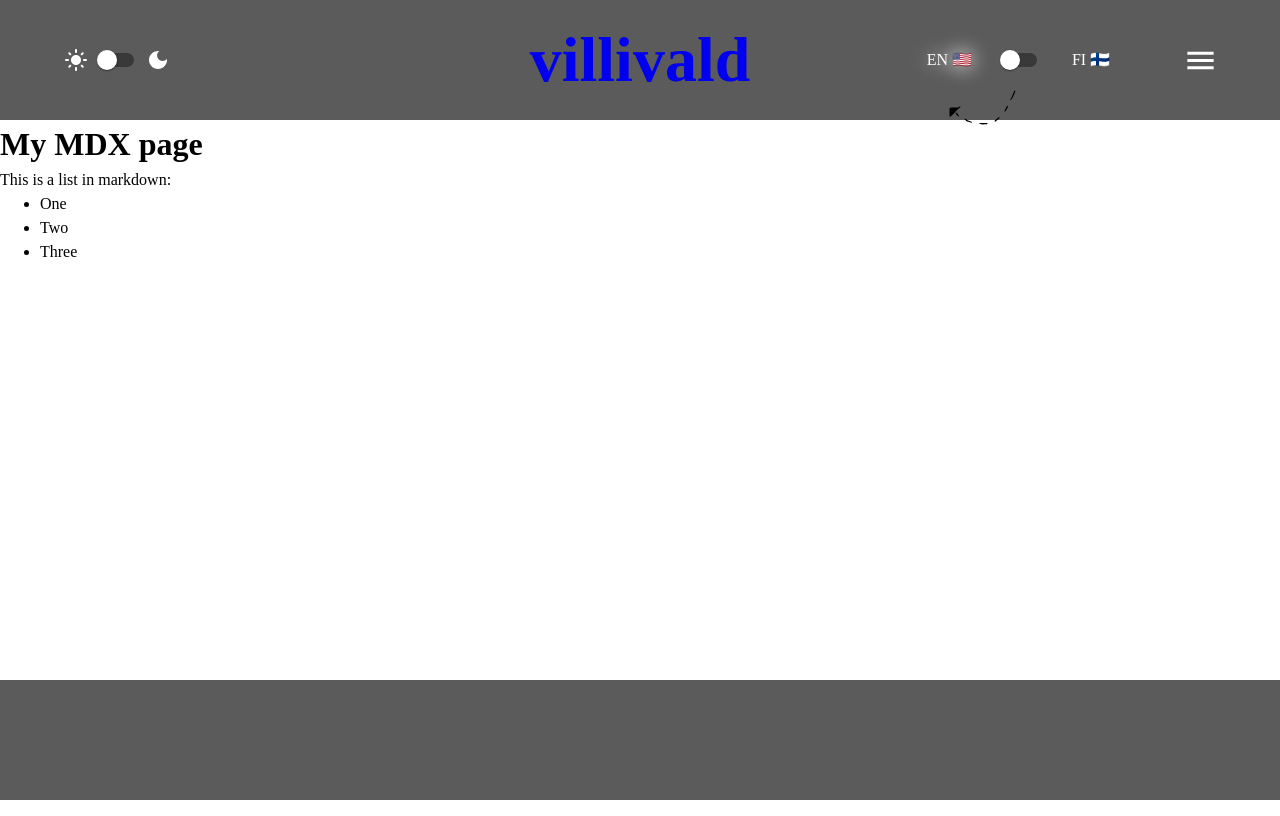
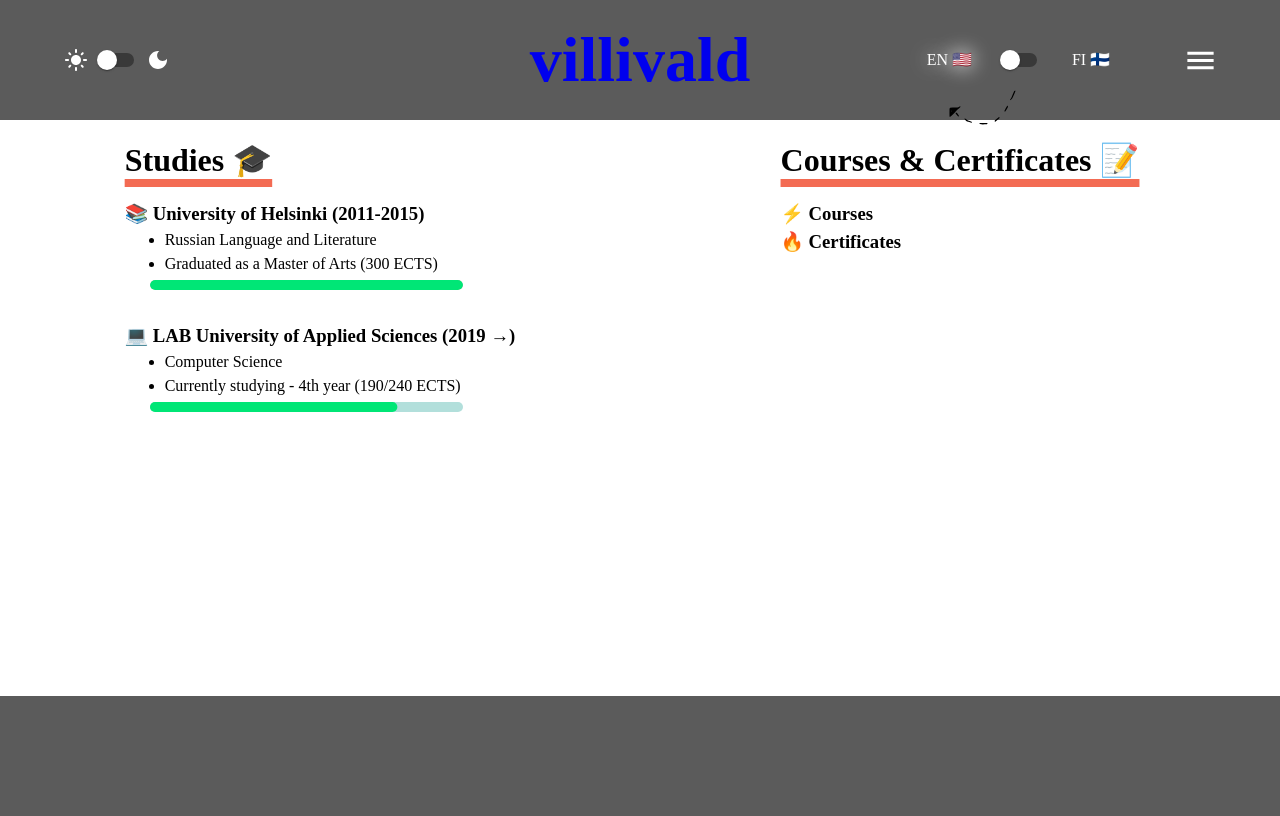
Before and after one commit to villivald/villivald.com, a Next.js app: page /study in a window 1280 px wide. Built offline with nearby package versions, Linux system fonts and the light colour scheme; a web font is replaced by a local one.

Commit message:
add studies page content & linear progress components

```diff
--- a/components/pageComponents/Studies.mdx
+++ /dev/null
@@ -1,7 +0,0 @@
-# My MDX page
-
-This is a list in markdown:
-
-- One
-- Two
-- Three
--- /dev/null
+++ b/components/pageComponents/Studies/LinearProgress.tsx
@@ -0,0 +1,40 @@
+import LinearProgress, {
+  linearProgressClasses,
+} from "@mui/material/LinearProgress";
+import { styled } from "@mui/material/styles";
+
+export const LabProgress = () => {
+  const BorderLinearProgress = styled(LinearProgress)(() => ({
+    height: 10,
+    borderRadius: 5,
+    [`&.${linearProgressClasses.colorPrimary}`]: {
+      backgroundColor: "#b2dfdb",
+    },
+    [`& .${linearProgressClasses.bar}`]: {
+      borderRadius: 5,
+      backgroundColor: "#00e676",
+    },
+    width: "80%",
+    margin: "1% 0 0 6.5%",
+  }));
+  return <BorderLinearProgress variant="determinate" value={79} />;
+};
+
+export const HelsinkiProgress = () => {
+  const BorderLinearProgress = styled(LinearProgress)(() => ({
+    height: 10,
+    borderRadius: 5,
+    [`&.${linearProgressClasses.colorPrimary}`]: {
+      backgroundColor: "#b2dfdb",
+    },
+    [`& .${linearProgressClasses.bar}`]: {
+      borderRadius: 5,
+      backgroundColor: "#00e676",
+    },
+    width: "80%",
+    margin: "1% 0 0 6.5%",
+  }));
+  return (
+    <BorderLinearProgress color="success" variant="determinate" value={100} />
+  );
+};
--- /dev/null
+++ b/components/pageComponents/Studies/Studies.mdx
@@ -0,0 +1,43 @@
+import { LabProgress, HelsinkiProgress } from "./LinearProgress";
+
+<div>
+
+<div>
+
+# Studies 🎓
+
+<div>
+
+### 📚 University of Helsinki (2011-2015)
+
+- Russian Language and Literature
+- Graduated as a Master of Arts (300 ECTS)
+
+<HelsinkiProgress />
+
+</div>
+
+<div>
+
+### 💻 LAB University of Applied Sciences (2019 →)
+
+- Computer Science
+- Currently studying - 4th year (190/240 ECTS)
+
+<LabProgress />
+
+</div>
+
+</div>
+
+<div>
+
+# Courses & Certificates 📝
+
+### ⚡️ Courses
+
+### 🔥 Certificates
+
+</div>
+
+</div>
--- a/pages/study.tsx
+++ b/pages/study.tsx
@@ -2,7 +2,7 @@ import Head from "next/head";
 
 import styles from "../styles/Studies.module.css";
 
-import Studies from "../components/pageComponents/Studies.mdx";
+import Studies from "../components/pageComponents/Studies/Studies.mdx";
 
 export default function study() {
   return (
--- a/styles/Studies.module.css
+++ b/styles/Studies.module.css
@@ -1,3 +1,24 @@
 .mainContainer {
   min-height: 70vh;
+  margin-top: 1rem;
 }
+
+.mainContainer h1 {
+  margin-bottom: 1rem;
+  text-decoration: underline 8px #f36b53;
+  text-underline-offset: 0.5rem;
+}
+
+.mainContainer > div {
+  display: grid;
+  grid-template-columns: 1fr 1fr;
+  place-items: center;
+}
+
+.mainContainer > div > div:nth-child(2) {
+  align-self: flex-start;
+}
+
+.mainContainer > div > div > div {
+  margin-bottom: 2rem;
+}
```
